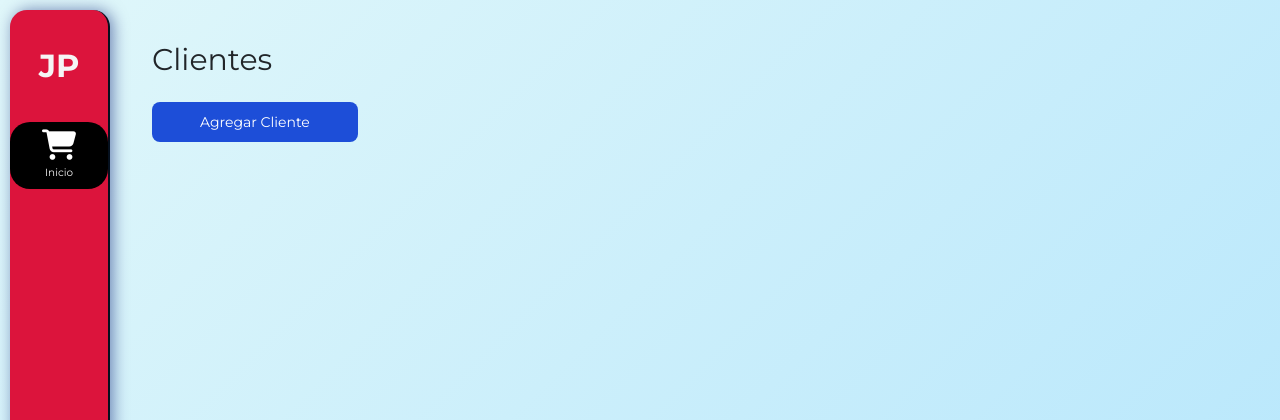
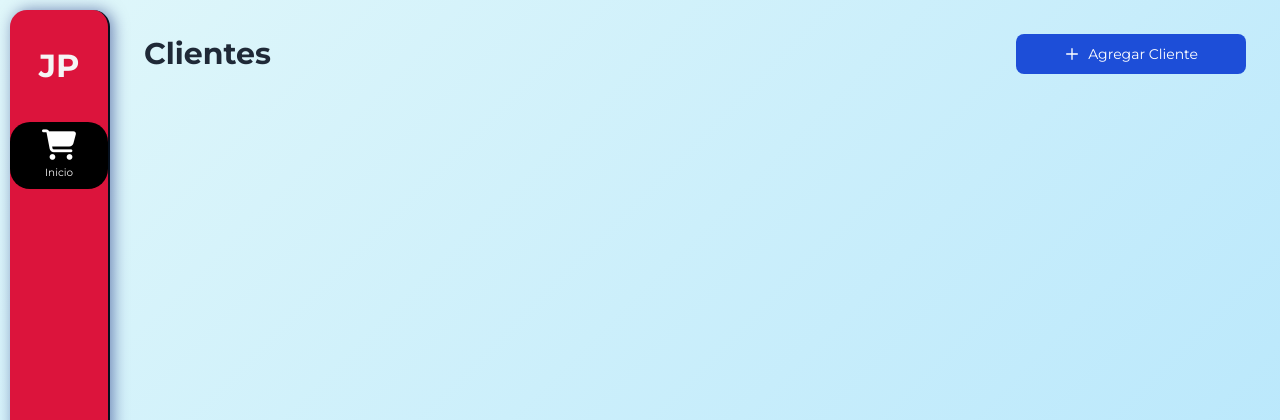
Before and after one commit to ninisJP/alya, a Django app: page /clientes/ in a window 1280 px wide. Shown: the top 420 px of the page. Run offline with Django 5.2, Linux system fonts and the light colour scheme; the visitor is signed in with stand-in values (Sample User, id 1); data that the repository does not hold is empty; some libraries are stand-ins or nearby versions.

Commit message:
added htmx for client

```diff
--- a/client/templates/base_client.html
+++ b/client/templates/base_client.html
@@ -128,7 +128,7 @@
 
     {% block extra_css %}{% endblock %}
 </head>
-<body>
+<body hx-headers='{"X-CSRFToken": "{{ csrf_token }}"}'>
     <div class="d-flex" id="wrapper">
         <div id="sidebar-wrapper">
             <div class="sidebar-heading text-center py-4 primary-text fs-8 fw-bold text-uppercase">
--- a/client/templates/index_client.html
+++ b/client/templates/index_client.html
@@ -3,52 +3,57 @@
 {% load widget_tweaks %}
 
 {% block content %}
-
-<div class="m-8" x-data="{ showModal: false }">
-    <p class="mb-6 text-3xl">Clientes</p>
-
-    <!-- Modal toggle -->
-    <button @click="showModal = true" class="block text-white bg-blue-700 hover:bg-blue-800 focus:ring-4 focus:outline-none focus:ring-blue-300 font-medium rounded-lg text-sm px-5 py-2.5 text-center dark:bg-blue-600 dark:hover:bg-blue-700 dark:focus:ring-blue-800" type="button">
+<div class="mx-auto max-w-7xl p-6" x-data="{ showModal: false }">
+    <div class="flex justify-between items-center mb-8">
+        <h1 class="text-3xl font-bold text-gray-800 dark:text-white">Clientes</h1>
+        <button @click="showModal = true" class="inline-flex items-center text-white bg-blue-700 hover:bg-blue-800 focus:ring-4 focus:outline-none focus:ring-blue-300 font-medium rounded-lg text-sm px-5 py-2.5 dark:bg-blue-600 dark:hover:bg-blue-700 dark:focus:ring-blue-800">
+            <svg class="w-4 h-4 mr-2" xmlns="http://www.w3.org/2000/svg" fill="none" viewBox="0 0 24 24" stroke="currentColor">
+                <path stroke-linecap="round" stroke-linejoin="round" stroke-width="2" d="M12 4v16m8-8H4"/>
+            </svg>
             Agregar Cliente
         </button>
+    </div>
 
-    <div id="information" class="mt-8 text-2xl"></div>
+    <div id="information" class="mt-4 text-lg text-gray-700 dark:text-gray-300"></div>
 
     <!-- Main modal -->
-    <div x-show="showModal" id="client-modal" tabindex="-1" aria-hidden="true" class="flex justify-center overflow-y-auto overflow-x-hidden fixed top-0 right-0 left-0 z-50 justify-center items-center w-full md:inset-0 h-[calc(100%-1rem)] max-h-full">
-        <div @click.outside="showModal = false" class="relative p-4 w-full max-w-md max-h-full">
-            <!-- Modal content -->
-            <div class="relative bg-white rounded-lg shadow dark:bg-gray-700">
+    <div x-show="showModal" id="client-modal" tabindex="-1" aria-hidden="true" class="fixed inset-0 z-50 flex items-center justify-center bg-black bg-opacity-50">
+        <div @click.outside="showModal = false" class="relative p-6 w-full max-w-lg bg-white rounded-lg shadow-lg dark:bg-gray-800">
             <!-- Modal header -->
-                <div class="flex items-center justify-between p-4 md:p-5 border-b rounded-t dark:border-gray-600">
-                    <h3 class="text-xl font-semibold text-gray-900 dark:text-black">
+            <div class="flex justify-between items-center mb-4">
+                <h2 class="text-xl font-semibold text-gray-900 dark:text-white">
                     Agrega un nuevo cliente
-                    </h3>
-                    <button @click="showModal = false" type="button" class="end-2.5 text-gray-400 bg-transparent hover:bg-gray-200 hover:text-gray-900 rounded-lg text-sm w-8 h-8 ms-auto inline-flex justify-center items-center dark:hover:bg-gray-600 dark:hover:text-white">
-                        <svg class="w-3 h-3" aria-hidden="true" xmlns="http://www.w3.org/2000/svg" fill="none" viewBox="0 0 14 14">
-                            <path stroke="currentColor" stroke-linecap="round" stroke-linejoin="round" stroke-width="2" d="m1 1 6 6m0 0 6 6M7 7l6-6M7 7l-6 6"/>
+                </h2>
+                <button @click="showModal = false" type="button" class="text-gray-400 hover:text-gray-900 dark:hover:text-white">
+                    <svg class="w-6 h-6" xmlns="http://www.w3.org/2000/svg" fill="none" viewBox="0 0 24 24" stroke="currentColor">
+                        <path stroke-linecap="round" stroke-linejoin="round" stroke-width="2" d="M6 18L18 6M6 6l12 12"/>
                     </svg>
                     <span class="sr-only">Cerrar formulario</span>
                 </button>
             </div>
+
             <!-- Modal body -->
-                <div class="p-4 md:p-5">
-                    <form method="POST" action="{% url 'index_client' %}" hx-post="{% url 'index_client' %}" hx-trigger="submit" hx-target="#information" class="space-y-4">
+            <div>
+                <form method="POST" action="{% url 'index_client' %}" hx-post="{% url 'index_client' %}" hx-trigger="submit" hx-target="#client-list" hx-swap="beforeend" class="space-y-6">
                     {% csrf_token %}
                     {% for field in form %}
                         <div>
-                                <label for="{{ field.id_for_label }}" class="block mb-2 text-sm font-medium text-gray-900 dark:text-black">
+                            <label for="{{ field.id_for_label }}" class="block mb-2 text-sm font-medium text-gray-900 dark:text-gray-300">
                                 {{ field.label }}
                             </label>
-                                {% render_field field class="bg-gray-50 border border-gray-300 text-gray-900 text-sm rounded-lg focus:ring-blue-500 focus:border-blue-500 block w-full p-2.5 dark:bg-gray-600 dark:border-gray-500 dark:placeholder-gray-400 dark:text-white" %}
+                            {% render_field field class="bg-gray-50 border border-gray-300 text-gray-900 text-sm rounded-lg focus:ring-blue-500 focus:border-blue-500 block w-full p-2.5 dark:bg-gray-700 dark:border-gray-600 dark:placeholder-gray-400 dark:text-white" %}
                         </div>
                     {% endfor %}
-                        <button @click.debounce.1000ms="showModal = false" type="submit" class="w-full text-white bg-blue-700 hover:bg-blue-800 focus:ring-4 focus:outline-none focus:ring-blue-300 font-medium rounded-lg text-sm px-5 py-2.5 text-center dark:bg-blue-600 dark:hover:bg-blue-700 dark:focus:ring-blue-800">Guardar Cliente</button>
+                    <button type="submit" @click.debounce.1000ms="showModal = false" class="w-full text-white bg-blue-700 hover:bg-blue-800 focus:ring-4 focus:outline-none focus:ring-blue-300 font-medium rounded-lg text-sm px-5 py-2.5 text-center dark:bg-blue-600 dark:hover:bg-blue-700 dark:focus:ring-blue-800">Guardar Cliente</button>
                 </form>
             </div>
         </div>
     </div>
+
+    <ul id="client-list" class="mt-8 space-y-4">
+        {% for client in clients %}
+            {% include 'partials/client_list.html' %}
+        {% endfor %}
+    </ul>
 </div>
-</div>
-
 {% endblock %}
--- /dev/null
+++ b/client/templates/partials/client_list.html
@@ -0,0 +1 @@
+<li>{{ client.legal_name}} </li>
--- a/client/views.py
+++ b/client/views.py
@@ -1,15 +1,17 @@
 from django.shortcuts import render
 from .forms import ClientForm
+from .models import Client
 
 # Create your views here.
 def index_client(request):
     if request.method == 'POST':
         form = ClientForm(request.POST)
         if form.is_valid():
-            form.save()
-            return render(request, 'partials/success_client.html')
+            client = form.save()
+            context = {'client': client}
+            return render(request, 'partials/client_list.html', context)
         return render(request, 'partials/failure_client.html')
 
     form = ClientForm()
-    context = {'form': form}
+    context = {'form': form, 'clients': Client.objects.all()}
     return render(request, 'index_client.html', context)
```
Lines whose indentation alone changed are shown as unchanged.
